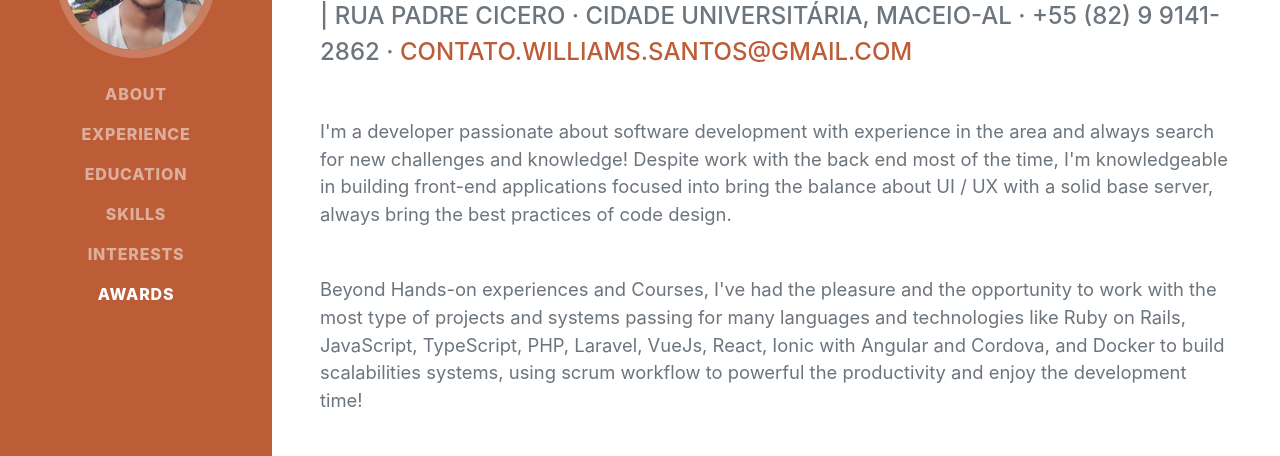
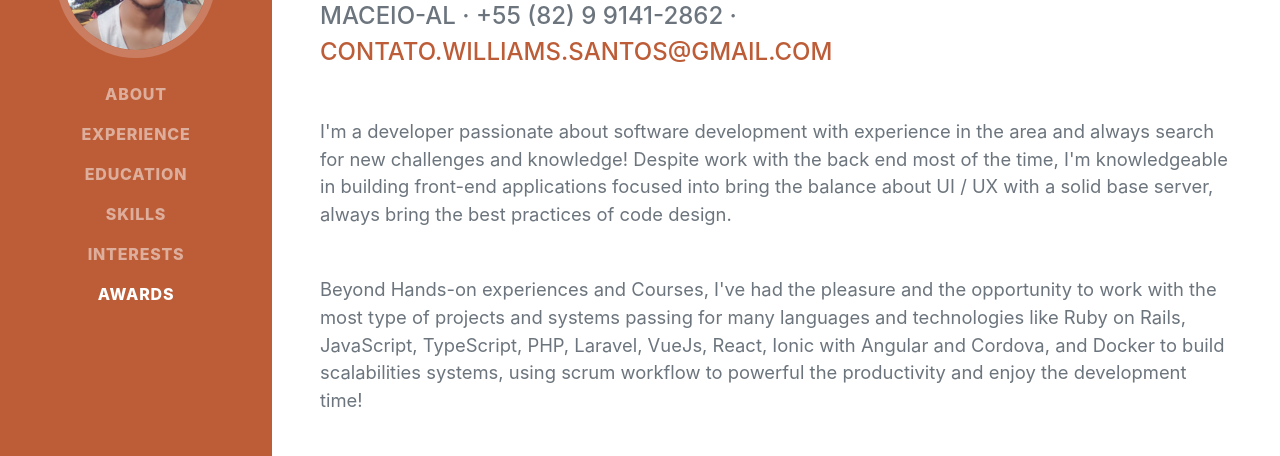
Before and after one commit to WilliamsSantos/about-me.github.io, a plain HTML site: page index.html in a window 1280 px wide. Shown: the part 298-754 px from the top of the page. Drawn offline with nearby package versions, Linux system fonts and the light colour scheme; a web font is replaced by a local one.

Commit message:
Update index.html

```diff
--- a/index.html
+++ b/index.html
@@ -46,7 +46,7 @@
                     </h1>
                     Brasilian - BR
                     <div class="subheading mb-5">
-                        | Rua Padre Cicero · Cidade Universitária, Maceio-Al · +55 (82) 9 9141-2862 ·
+                        Maceio-Al · +55 (82) 9 9141-2862 ·
                         <a href="mailto:contato.williams.santos@gmail.com">contato.williams.santos@gmail.com</a>
                     </div>
                     <p class="lead mb-5">I'm a developer passionate about software development with experience in the area and always search for new challenges and knowledge! Despite work with the back end most of the time, I'm knowledgeable in building front-end applications focused into bring the balance about UI / UX with a solid base server, always bring the best practices of code design.</p>
```
